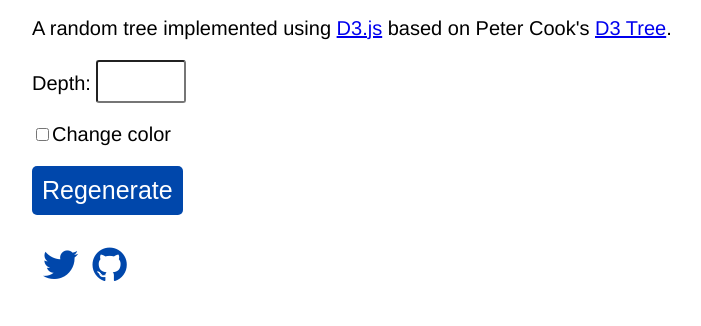
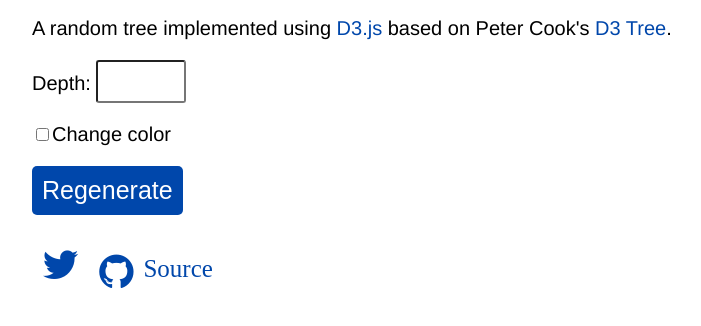
Before and after one commit to rautio/treevis, a plain HTML site: page index.html in a window 1280 px wide. Shown: the part 158-484 px from the top of the page, without its empty margins (188-889 px from the left). Drawn offline with Linux system fonts and the light colour scheme.

Commit message:
Added link to source on github

```diff
--- a/css/style.css
+++ b/css/style.css
@@ -11,11 +11,11 @@ svg > path, line {
 .fa {
   margin: 0;
   padding: 10px;
-  width: 25px;
   text-align: center;
   text-decoration: none;
   color: #0047AB;
   background: white;
+  line-height: 47px;
 }
 
 .fa:hover {
@@ -39,3 +39,19 @@ svg > path, line {
   color: #0047AB;
   font-size: 1.25em;
 }
+
+a {
+  text-decoration: none;
+  color: #0047AB;
+}
+
+#src {
+  font-size:25px;
+  vertical-align: middle;
+  padding-left: 10px;
+  line-height: 47px;
+}
+
+.social-button{
+  float:left;
+}
--- a/index.html
+++ b/index.html
@@ -16,8 +16,8 @@
     <p>Depth: <input type="number" step="1" min="0" max="12" id="depth-level"></p>
     <p><input type="checkbox" id="rainbow_checkbox">Change color</p>
     <p><button id="regenerate">Regenerate</button></p>
-    <a href="https://twitter.com/thisisoskari" class="fa fa-twitter fa-2x"></a>
-    <a href="https://github.com/rautio" class="fa fa-github fa-2x"></a>
+    <a href="https://twitter.com/thisisoskari" class="fa fa-twitter fa-2x social-button"></a>
+    <a href="https://github.com/rautio/treevis" class="fa fa-github fa-2x social-button"><span id="src">Source</span></a>
   </body>
   <script data-main="js/config" src="js/lib/require.js"></script>
 </html>
```
